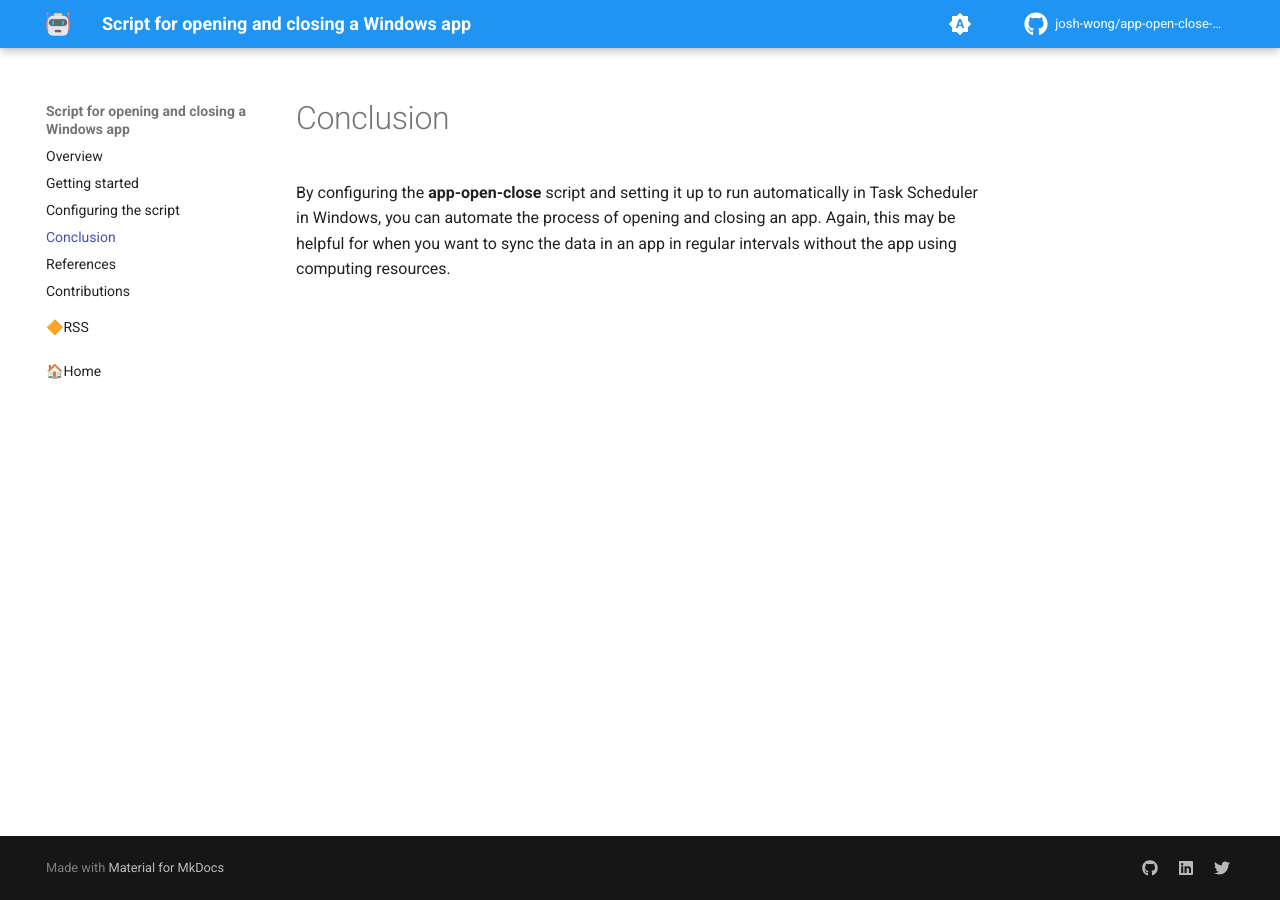
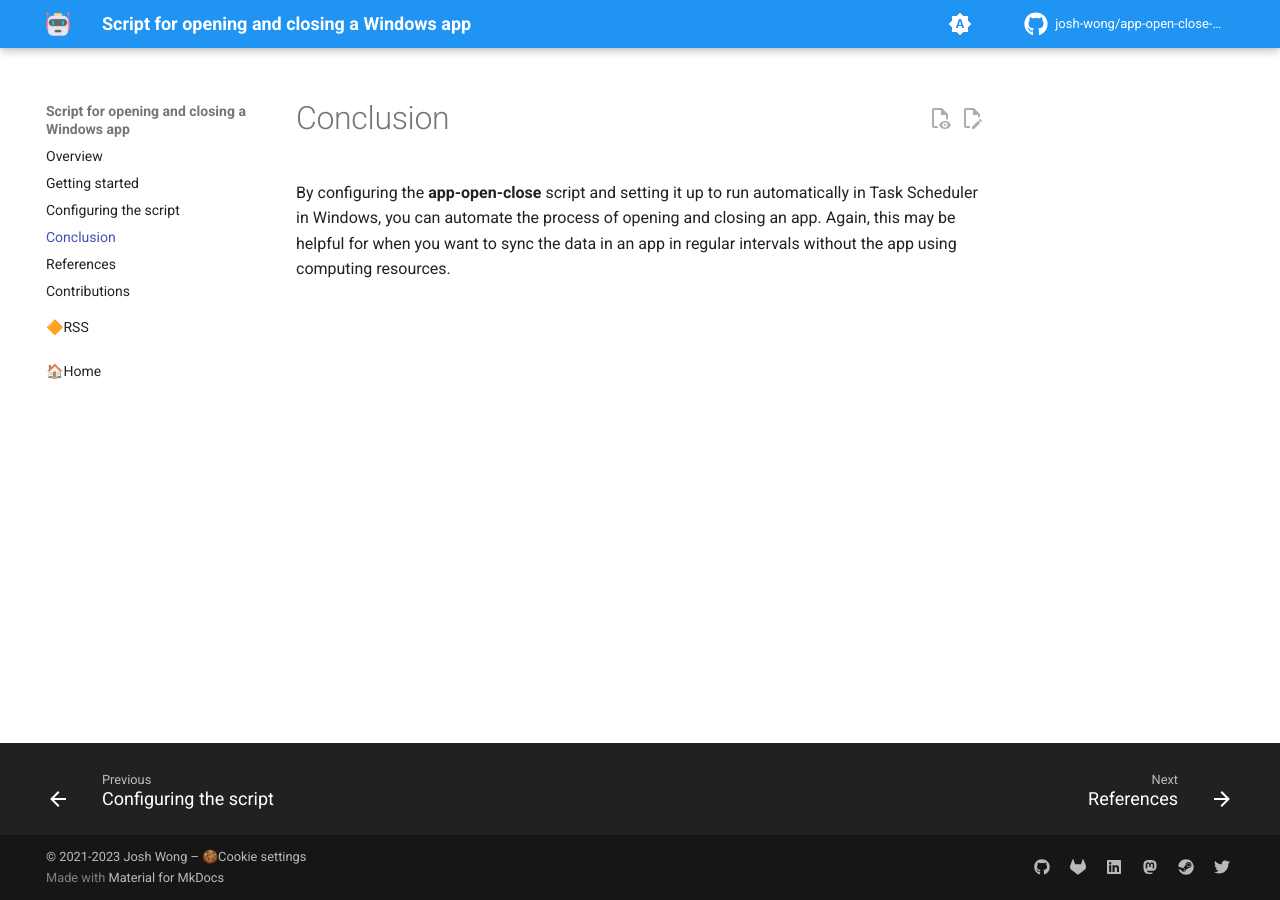
Before and after one commit to josh-wong/app-open-close-script, an MkDocs documentation site: the page built from docs/03_conclusion.md, in a window 1280 px wide. Built offline with MkDocs 1.6.1 and Material for MkDocs 9.7.7, drawn with Linux system fonts in a browser that asks for light colours; comment, search, counter and statistics services are not loaded; part of the change alters nothing that is shown.

```diff
--- a/mkdocs.yml
+++ b/mkdocs.yml
@@ -16,6 +16,8 @@ edit_uri: blob/main/
 plugins:
   # Enable the search function (currently disabled to take advantage of new search features in Material for MkDocs Insiders)
   #- search
+  - minify:
+      minify_html: true
   # Enable videos to be embedded
   - mkdocs-video:
       css_style:
@@ -44,7 +46,11 @@ markdown_extensions:
   #    auto_append:
   #      - includes/glossary.md
   # Add support for arbitrary nesting of code and content blocks inside each other.
-  - pymdownx.superfences
+  - pymdownx.superfences:
+      custom_fences:
+          - name: mermaid
+            class: mermaid
+            format: !!python/name:pymdownx.superfences.fence_code_format
   # Add support for TOC configuration
   - toc:
       # Add link next to header that allows the user to get a permalink to the heading (still need to copy the URL in the address bar).
@@ -100,6 +106,9 @@ theme:
   features:
     # Mark announcement as read
     - announce.dismiss
+    - content.action.edit
+    - content.action.view
+    - content.code.copy
     # Add support for improved tooltips
     - content.tooltips
     # Add custom search functions
@@ -108,6 +117,7 @@ theme:
     - search.suggest
     # Add custom navigation functions
     - navigation.expand
+    - navigation.footer
     #- navigation.indexes
     - navigation.instant
     #- navigation.sections
@@ -133,22 +143,42 @@ extra:
           data: 0
           note: >-
             Thanks for your feedback! Help me improve this page by <a href="https://github.com/josh-wong/app-open-close-script/issues/new/?title=[Feedback]+{title}+-+{url}" target="_blank" rel="noopener">creating an issue in GitHub</a>.
+  consent:
+    title: Cookie consent
+    description: >-
+      This site uses cookies to recognize your repeated visits and preferences, as well as to measure the effectiveness of the documentation and whether users find what they're searching for. With your consent, you're helping to improve this documentation and provide a better user experience.
+    actions:
+      - accept
+      - manage
   social:
     - icon: fontawesome/brands/github
       link: https://github.com/josh-wong
       name: josh-wong on GitHub
+    - icon: fontawesome/brands/gitlab
+      link: https://gitlab.com/josh-wong
+      name: josh-wong on GitLab
     - icon: fontawesome/brands/linkedin
       link: https://www.linkedin.com/in/wongjoshua
       name: Joshua Wong on LinkedIn
+    - icon: fontawesome/brands/mastodon
+      link: https://famichiki.jp/@josh
+      name: josh on Mastodon
+    - icon: fontawesome/brands/steam
+      link: https://steamcommunity.com/id/hex080f53
+      name: hex080f53 on Steam
     - icon: fontawesome/brands/twitter
-      link: https://twitter.com/josh_in_japan
-      name: josh_in_japan on Twitter
+      link: https://twitter.com/080f53
+      name: 080f53 on Twitter
   status:
     new: Recently added
     deprecated: Deprecated
 
 extra_css:
   - stylesheets/extra.css
+
+copyright: >
+  &copy; 2021-2023 Josh Wong –
+  <a href="#__consent">🍪Cookie settings</a>
 
 nav:
   - Overview: 'index.md'
```
